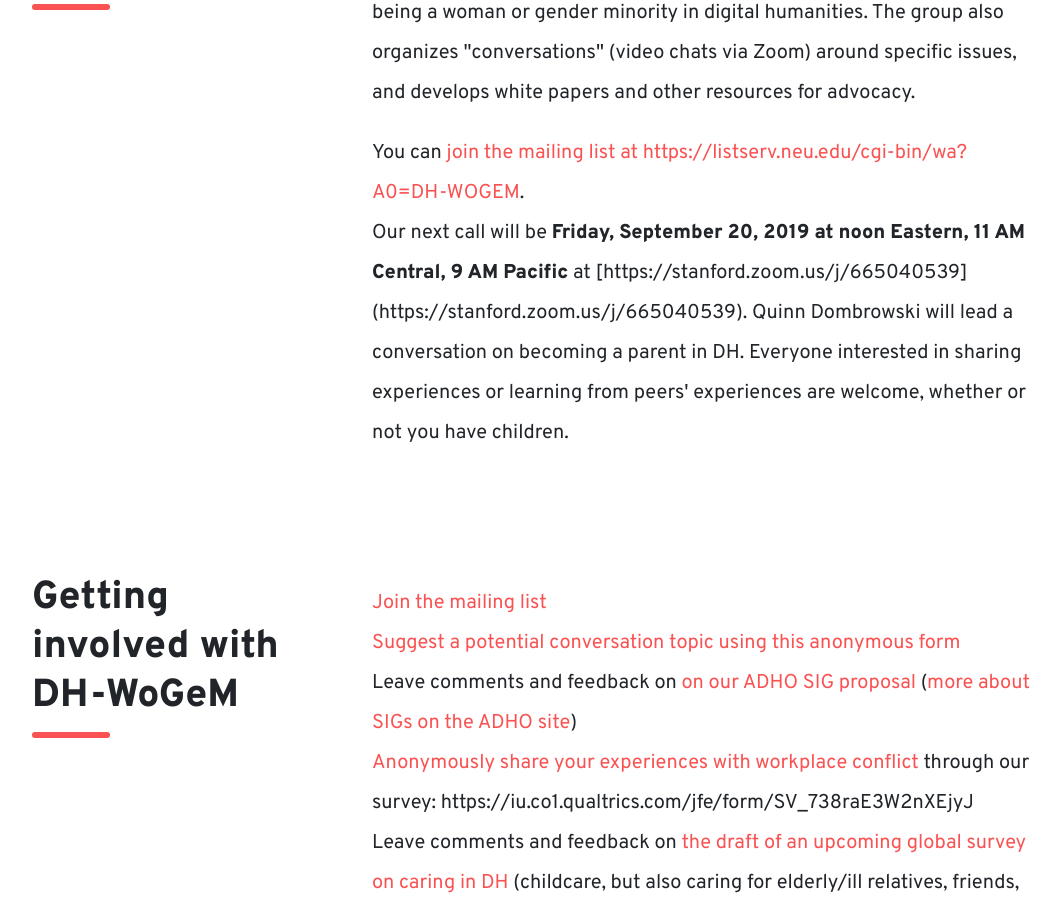
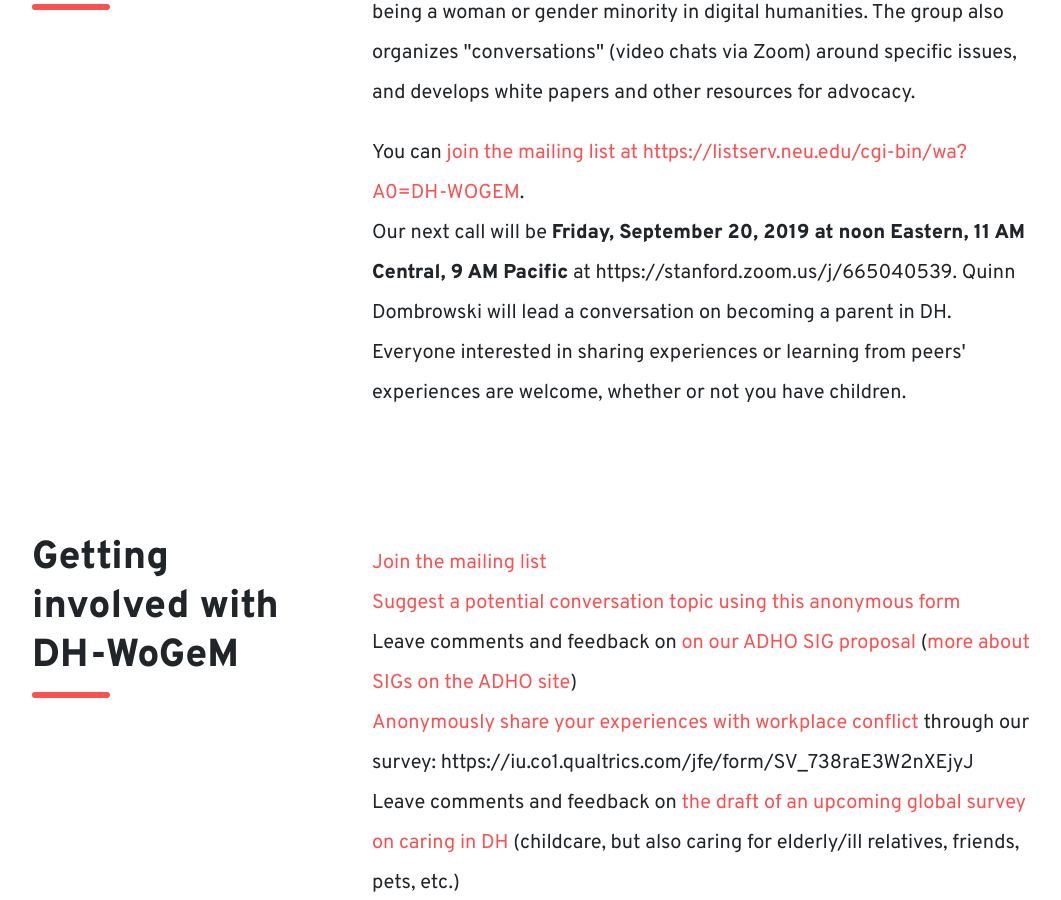
Before and after one commit to dh-wogem/dh-wogem.github.io, a Jekyll site: the page built from index.html, in a window 1280 px wide and 900 px high, scrolled down 1316 px. Shown: the whole window, without its empty margins (108-1169 px from the left). Built offline with Jekyll 4.4.1, drawn with Linux system fonts in a browser that asks for light colours; some of the changed lines change nothing that is shown.

Commit message:
Update index.html

```diff
--- a/index.html
+++ b/index.html
@@ -23,7 +23,7 @@ exclude: true
     <article>
       <p class="section-body">DH-WoGeM provides a mailing list for discussion of issues relevant to being a woman or gender minority in digital humanities. The group also organizes "conversations" (video chats via Zoom) around specific issues, and develops white papers and other resources for advocacy.</p>
       <p>You can <a style="color: #fa5252;" href="https://listserv.neu.edu/cgi-bin/wa?A0=DH-WOGEM">join the mailing list at https://listserv.neu.edu/cgi-bin/wa?A0=DH-WOGEM</a>.</p>
-	  <p>Our next call will be <strong>Friday, September 20, 2019 at noon Eastern, 11 AM Central, 9 AM Pacific</strong> at [https://stanford.zoom.us/j/665040539](https://stanford.zoom.us/j/665040539). Quinn Dombrowski will lead a conversation on becoming a parent in DH. Everyone interested in sharing experiences or learning from peers' experiences are welcome, whether or not you have children.</p>
+	  <p>Our next call will be <strong>Friday, September 20, 2019 at noon Eastern, 11 AM Central, 9 AM Pacific</strong> at https://stanford.zoom.us/j/665040539. Quinn Dombrowski will lead a conversation on becoming a parent in DH. Everyone interested in sharing experiences or learning from peers' experiences are welcome, whether or not you have children.</p>
     </article>
   </section>
 
```
